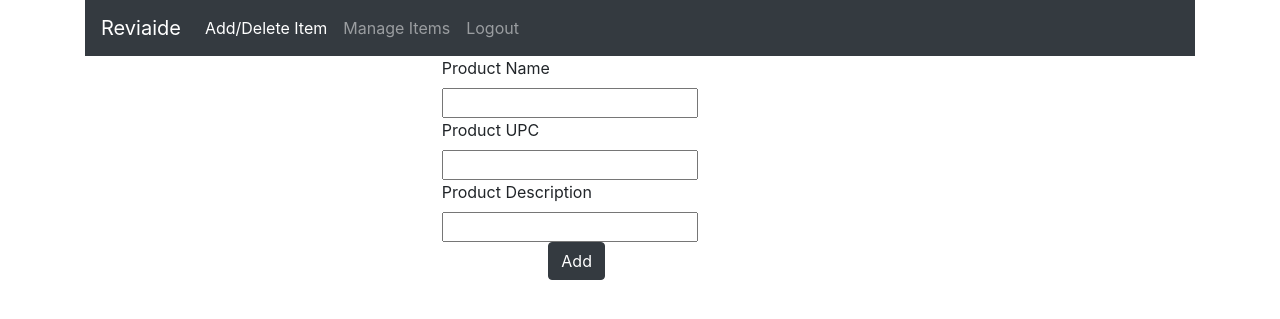
After one commit to ILIANEG/PYTHON-FLASK-Reviaide, a Flask app: template merchant/templates/add.html in a window 1280 px wide. The commit adds this page. Shown: the top 319 px of the page. Run offline with Flask 2, Linux system fonts and the light colour scheme; the template is opened without the code that fills it, so the values that code supplies are empty; some libraries are stand-ins or nearby versions.

Commit message:
function to add item to listing was implemented

```diff
--- a/merchant/merch.py
+++ b/merchant/merch.py
@@ -1,8 +1,9 @@
 from flask import Blueprint
-from flask import Flask, Blueprint, render_template, request, redirect
+from flask import Flask, Blueprint, render_template, request, redirect, flash
 from flask_sqlalchemy import SQLAlchemy
-from flask_login import LoginManager, UserMixin, login_user
-from flask_login import login_required
+from flask_login import LoginManager, UserMixin, login_user, login_required, current_user
+import random
+import string
 
 #authStr = Blueprint('authStr', __name__, url_prefix='/store')
 
@@ -20,16 +21,16 @@ class User(db.Model, UserMixin):
     id = db.Column(db.Integer, primary_key=True)
     username = db.Column(db.String(25), nullable=False, unique=True)
     password = db.Column(db.Integer, nullable=False, unique=True)
-    def __repr__(self):
-        return 'username: '+str(self.username)+'password: '+str(self.password)
+    products = db.relationship('Product', backref='owner', lazy='dynamic')
 
-class Product(db.Model, UserMixin):
+class Product(db.Model):
     __bind_key__ = 'product'
     id = db.Column(db.Integer, primary_key=True)
-    owner = db.Column(db.ForeignKey('user.username'), nullable=False, unique=True)
-    name = db.Column(db.String(25), nullable=False, unique=False)
-    UPC = db.Column(db.Numeric(12), nullable=True, unique=False)
-    key = db.Column(db.String(12), nullable=False, unique=True)
+    name = db.Column(db.String(50), nullable=False, unique=False)
+    upc = db.Column(db.Numeric(12), nullable=True, unique=False)
+    description = db.Column(db.String(100), nullable=True, unique=False)
+    key = db.Column(db.String(15), nullable=False, unique=True)
+    ownerId = db.Column(db.Integer, db.ForeignKey('user.id'))
 
 @login_manager.user_loader
 def load_user(user_id):
@@ -43,14 +44,14 @@ def login():
         user = User.query.filter_by(username=loginName).first()
         print(user)
         if user is None or user.password != password:
-            return redirect('/error')
+            return redirect('/login')
         else:
             login_user(user)
             return redirect('/profile')
     else:
         return render_template('login.html')
 
-@app.route('/profile')
+@app.route('/profile/')
 @login_required
 def profile():
     return render_template('profile.html')
@@ -59,8 +60,23 @@ def profile():
 @login_required
 def addItem():
     if request.method == 'POST':
-        name = request.form['productName']
-        UPC = request.form['upc']
-        owner = current_user.username
+        pName = request.form['productName']
+        pUPC = request.form['upc']
+        pOwnerId = current_user.get_id()
+        pDescription = request.form['description']
+        pTokenKey = generateKey()
+        while (not (Product.query.filter_by(key=pTokenKey).first() is None)):
+            pTokenKey = generateKey()
+        newProduct = Product(name=pName, upc = pUPC, description=pDescription, key=pTokenKey, ownerId=pOwnerId)
+        db.session.add(newProduct)
+        db.session.commit()
+        return redirect('/addProduct')
+    else:
+        return render_template('add.html')
 
-#app.run()
+def generateKey():
+    symbols = string.ascii_letters + string.digits
+    key = ''.join(random.choice(symbols) for i in range(15))
+    return key
+
+app.run()
--- /dev/null
+++ b/merchant/templates/add.html
@@ -0,0 +1,34 @@
+{% extends 'auth.html' %}
+{% block head %}
+    <title>Add Item</title>
+{% endblock %}
+
+{% block content %}
+<form>
+    <div class="container-fluid">
+        <div class="row justify-content-center">
+            <div class="col-4 align-self-center">
+                <label for="productName">Product Name</label><br>
+                <input type="text" id="productname" name="productName"><br>
+            </div>
+        </div>
+        <div class="row justify-content-center">
+            <div class="col-4 align-self-center">
+                <label for="productname">Product UPC</label><br>
+                <input type="productname" id="upc" name="upc">
+            </div>
+        </div>
+        <div class="row justify-content-center">
+            <div class="col-4 align-self-center">
+                <label for="productname">Product Description</label><br>
+                <input type="productname" id="description" name="description">
+            </div>
+        </div>
+        <div class="row justify-content-center">
+            <div class="col-2 align-self-center">
+                <button id='submitButton' type="submit" class="btn btn-dark" formmethod="post">Add</button>
+            </div>
+        </div>
+    </div>
+</form>
+{% endblock %}
--- /dev/null
+++ b/merchant/templates/auth.html
@@ -0,0 +1,32 @@
+{% extends 'base.html' %}
+
+{% block head %}{% endblock %}
+
+{% block body %}
+
+<div class="container menu" id="sideMenu">
+    <div class="row-3">
+        <nav class="navbar navbar-expand-lg navbar-dark bg-dark">
+            <a class="navbar-brand" href="/profile">Reviaide</a>
+            <button class="navbar-toggler" type="button" data-toggle="collapse" data-target="#navbarNav" aria-controls="navbarNav" aria-expanded="false" aria-label="Toggle navigation">
+              <span class="navbar-toggler-icon"></span>
+            </button>
+            <div class="collapse navbar-collapse" id="navbarNav">
+              <ul class="navbar-nav">
+                <li class="nav-item active">
+                  <a class="nav-link" href="/addProduct">Add/Delete Item <span class="sr-only">(current)</span></a>
+                </li>
+                <li class="nav-item">
+                  <a class="nav-link" href="/manage">Manage Items</a>
+                </li>
+                <li class="nav-item">
+                    <a class="nav-link" href="/logout">Logout</a>
+                </li>
+              </ul>
+            </div>
+          </nav>
+    </div>
+</div>
+{% block content %}{% endblock %}
+
+{% endblock %}
--- a/merchant/templates/base.html
+++ b/merchant/templates/base.html
@@ -8,7 +8,7 @@
     {% block head %} {% endblock %}
 </head>
 <body>
-    {% block body %} {% endblock %}
+    {% block body %}{% endblock %}
     <script src="https://code.jquery.com/jquery-3.4.1.slim.min.js" integrity="sha384-J6qa4849blE2+poT4WnyKhv5vZF5SrPo0iEjwBvKU7imGFAV0wwj1yYfoRSJoZ+n" crossorigin="anonymous"></script>
     <script src="https://cdn.jsdelivr.net/npm/popper.js@1.16.0/dist/umd/popper.min.js" integrity="sha384-Q6E9RHvbIyZFJoft+2mJbHaEWldlvI9IOYy5n3zV9zzTtmI3UksdQRVvoxMfooAo" crossorigin="anonymous"></script>
     <script src="https://stackpath.bootstrapcdn.com/bootstrap/4.4.1/js/bootstrap.min.js" integrity="sha384-wfSDF2E50Y2D1uUdj0O3uMBJnjuUD4Ih7YwaYd1iqfktj0Uod8GCExl3Og8ifwB6" crossorigin="anonymous"></script>
--- /dev/null
+++ b/merchant/templates/edit.html
@@ -0,0 +1,4 @@
+{% extends 'auth.html' %}
+{% block head %}
+    <title>Add Item</title>
+{% endblock %}
```
Also changed, not shown: merchant/templates/error.html (deleted, +0 -17 lines), merchant/templates/login.html (+20 -6 lines), merchant/templates/profile.html (+3 -25 lines), merchant/product.db.
